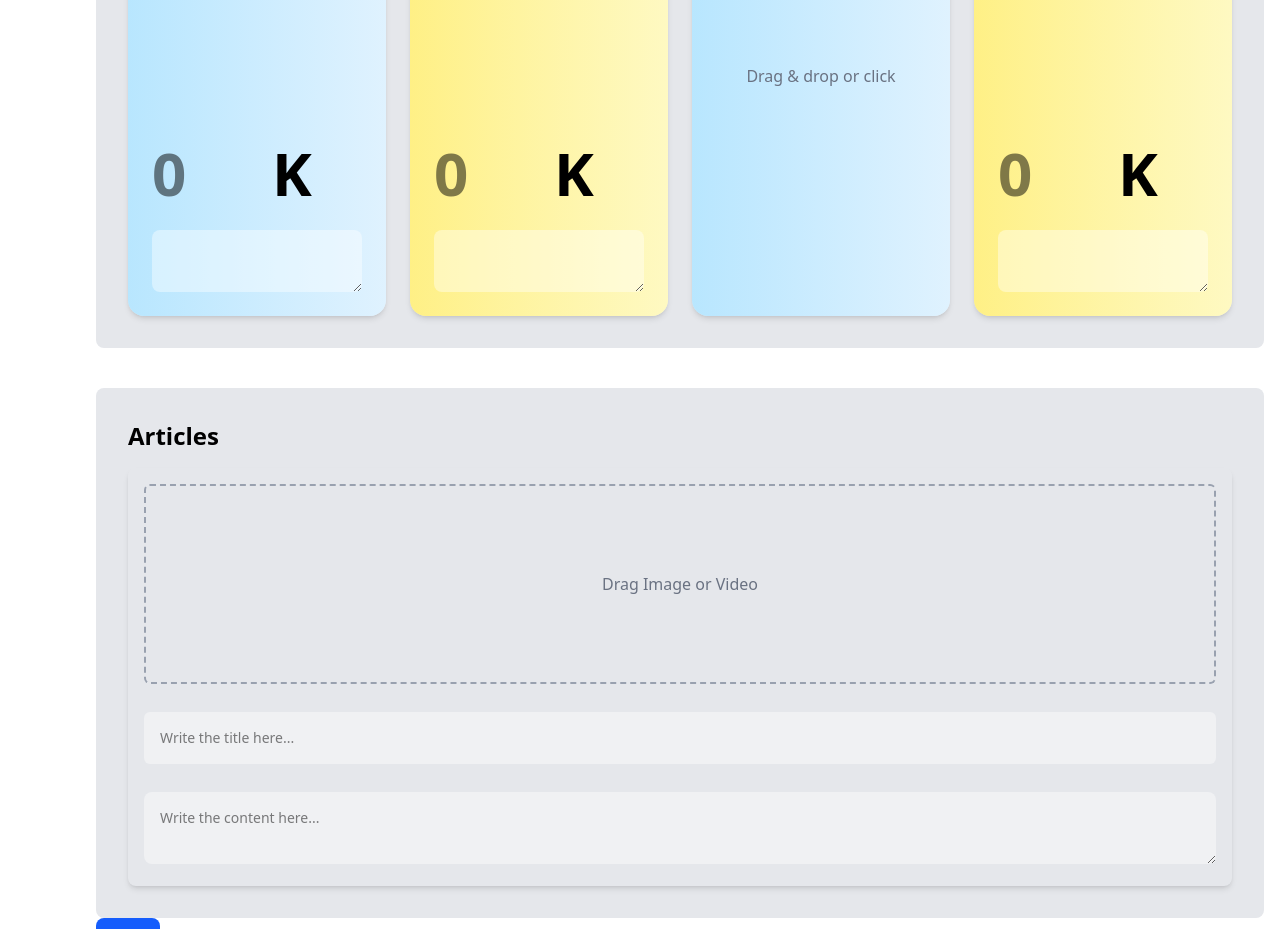
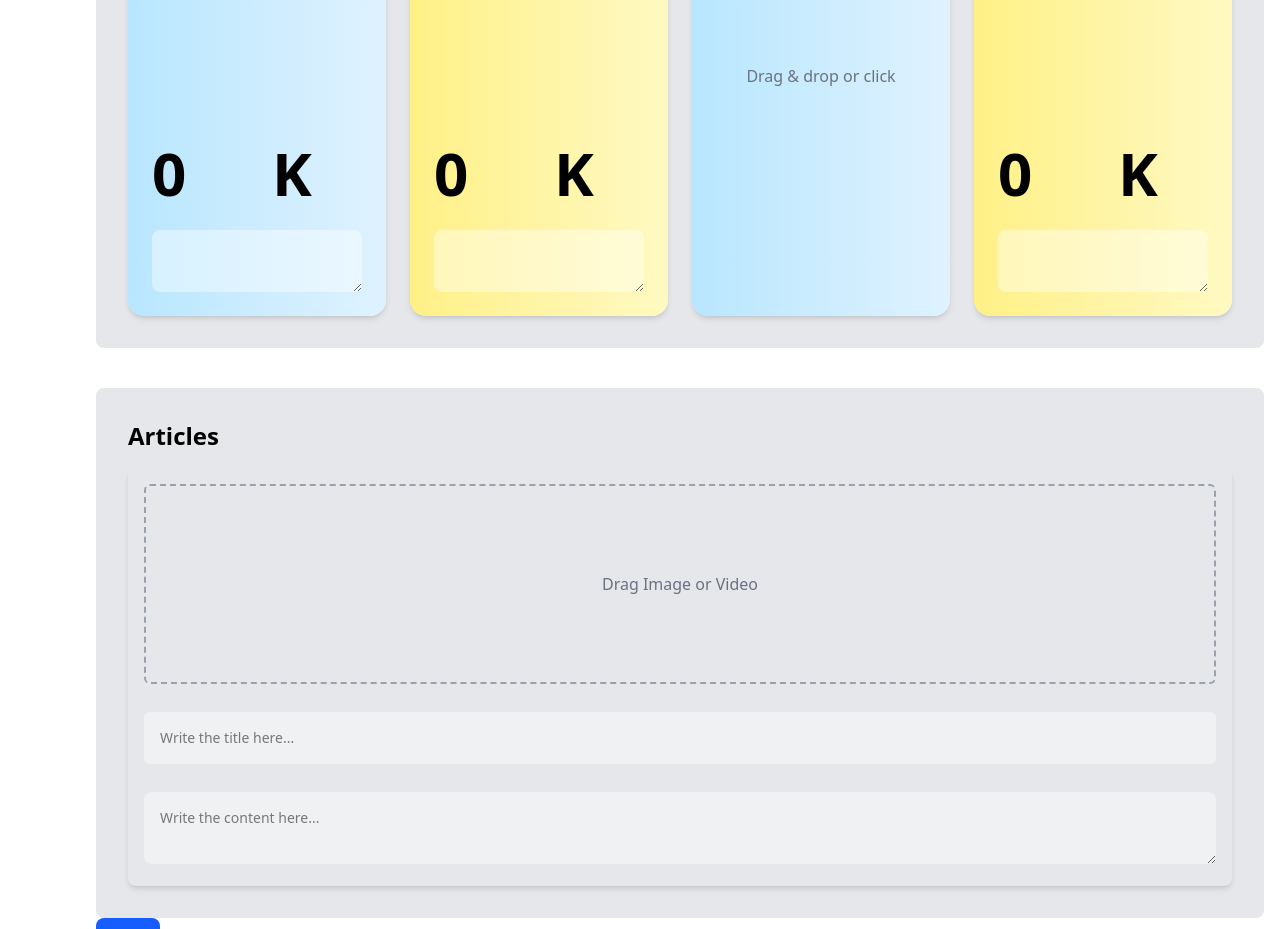
Before and after one commit to invertllchub/Invert-Hub, a Next.js app in the folder client/: page /dashboard/projects/add in a window 1280 px wide. Shown: the part 1520-2449 px from the top of the page. Built offline with nearby package versions, Linux system fonts and the light colour scheme.

Commit message:
fix project-add-dashboard

```diff
--- a/client/app/(dashboard)/dashboard/projects/add/page.tsx
+++ b/client/app/(dashboard)/dashboard/projects/add/page.tsx
@@ -32,13 +32,13 @@ const [project, setProject] = useState<Project>({
     {
       id: 1,
       type: "text",
-      value: { number: "", label: "K" },
+      value: { number: 0, label: "K" },
       text: "",
     },
     {
       id: 2,
       type: "text",
-      value: { number: "", label: "K" },
+      value: { number: 0, label: "K" },
       text: "",
     },
     {
@@ -51,7 +51,7 @@ const [project, setProject] = useState<Project>({
     {
       id: 4,
       type: "text",
-      value: { number: "", label: "K" },
+      value: { number: 0, label: "K" },
       text: "",
     }
   ],
```
